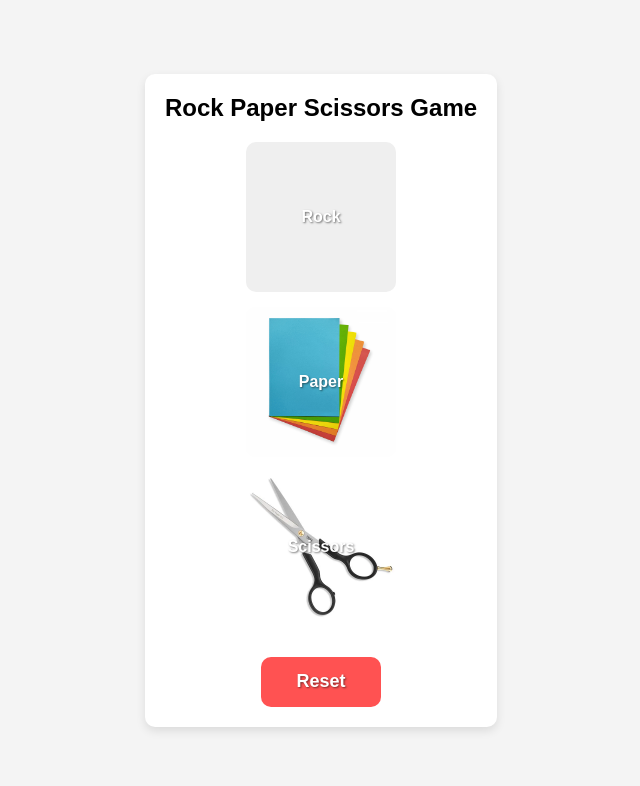
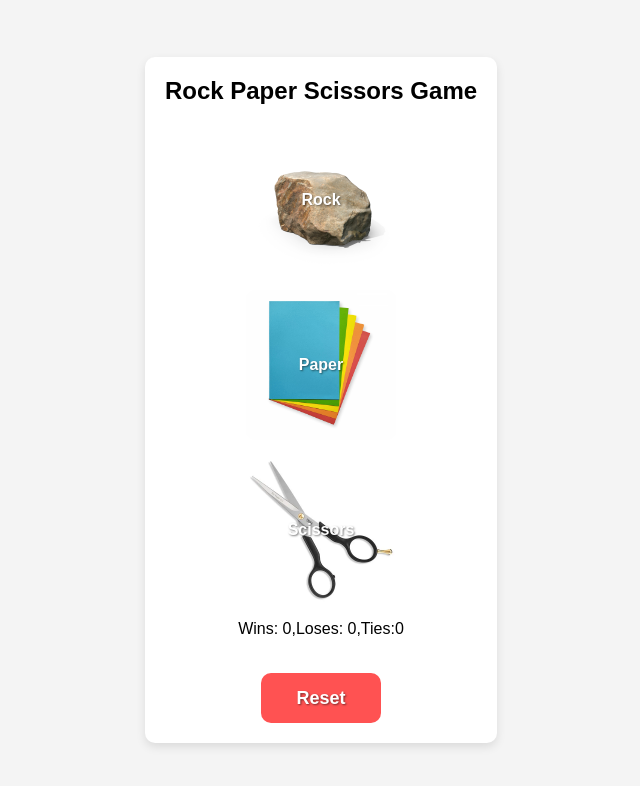
Before and after one commit to himanshu1081/Stone-Paper-Scissors, a plain HTML site: page main.html in a window 1280 px wide. Shown: the whole page, without its empty margins (319-959 px from the left). Drawn offline with Linux system fonts and the light colour scheme.

Commit message:
Update main.html
Addded Score on the page and result changes the bg color now.

```diff
--- a/main.html
+++ b/main.html
@@ -13,11 +13,14 @@
     <div id="box">
         <a3 id="heading">Rock Paper Scissors Game</a3>
         <div id="choice">
-            <button class="clicked" style="background-image: url(Rock.avif);background-size: 160px; background-repeat: no-repeat;background-size: 100%;">Rock</button>
+            <button class="clicked" style="background-image: url(Rock.jpg);background-size: 160px; background-repeat: no-repeat;background-size: 100%;">Rock</button>
             <button class="clicked" style="background-image: url(Paper.jpg);background-size: 160px;background-repeat: no-repeat;background-size: 100%;">Paper</button>
             <button class="clicked"
                 style="background-image: url(Scissor.webp);background-size: 160px;background-repeat: no-repeat;background-size: 100%;">Scissors</button>
-            <div id="reset">
+                <div class="score">
+                    Wins: 0,Loses: 0,Ties:0
+                </div>
+                <div id="reset">
                 <button id="resetbutton" class="clicked">Reset</button>
             </div>
         </div>
```
